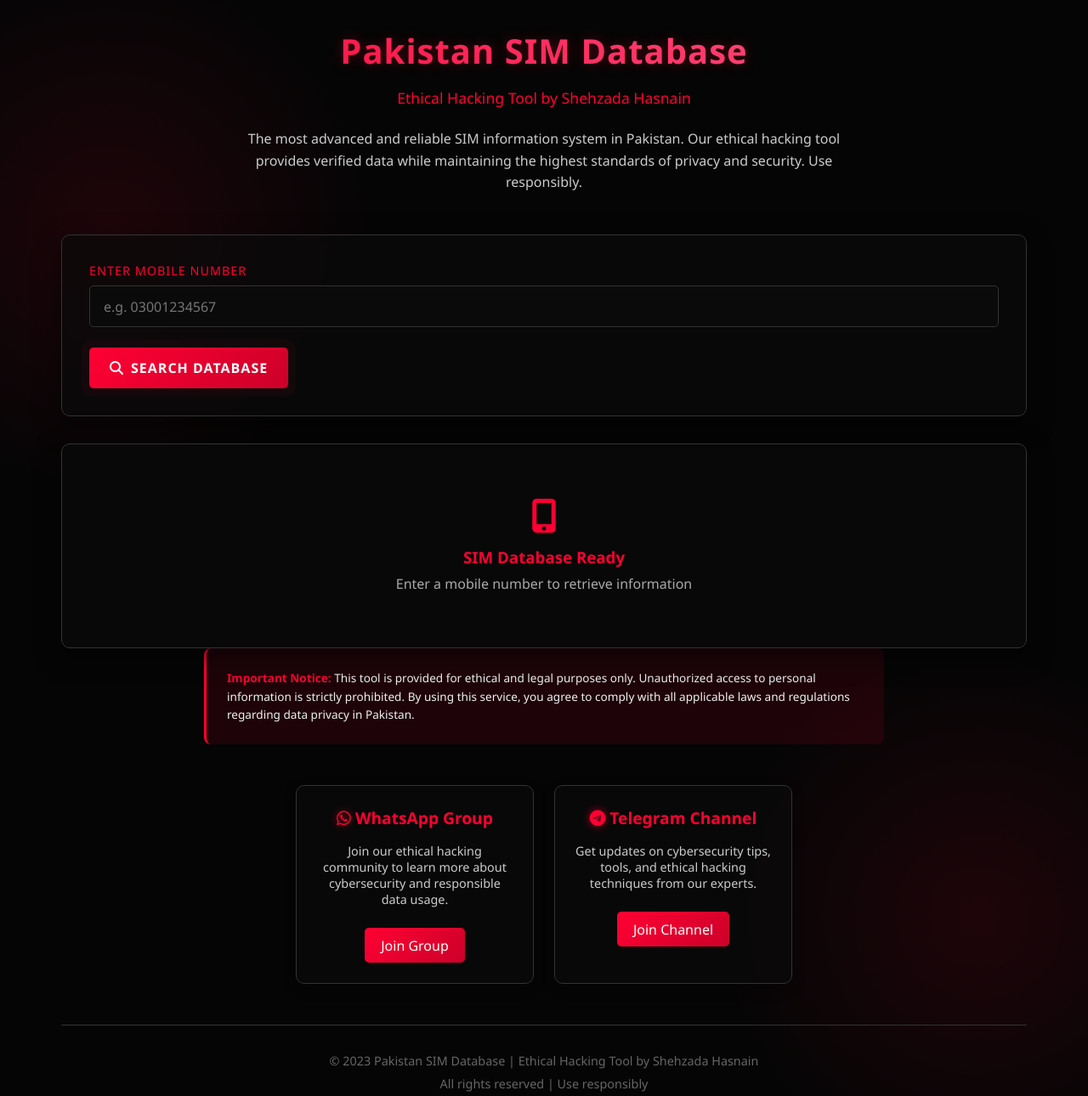
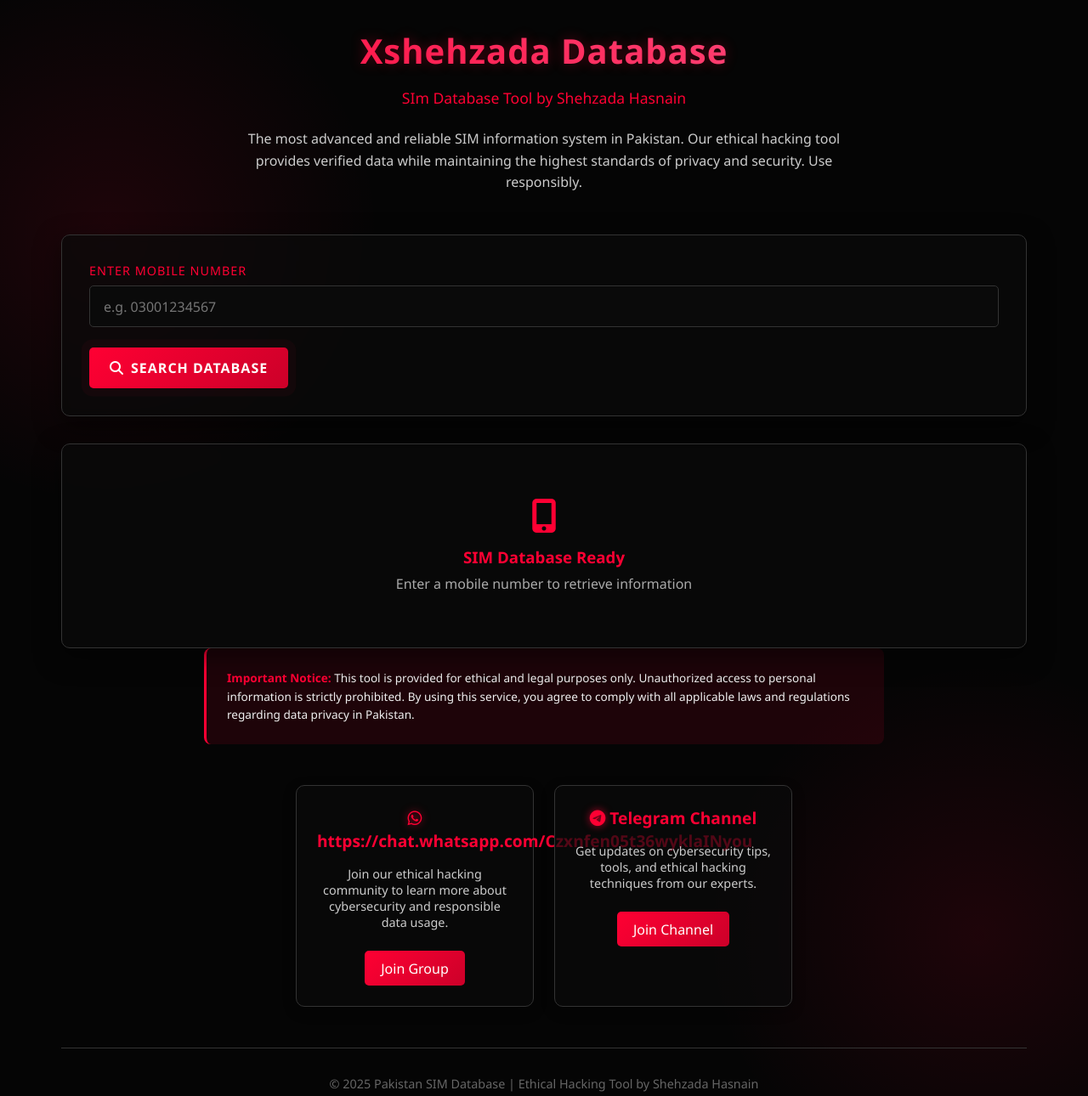
Before and after one commit to Mhasnain8207/XShehzadahacker, a plain HTML site: page index.html in a window 1280 px wide. Shown: the top 1290 px of the page at 85% size. Drawn offline with Linux system fonts and the light colour scheme.

Commit message:
Update index.html

```diff
--- a/index.html
+++ b/index.html
@@ -3,7 +3,7 @@
 <head>
     <meta charset="UTF-8">
     <meta name="viewport" content="width=device-width, initial-scale=1.0">
-    <title>Pakistan SIM Database | Ethical Hacking Tool by Shehzada Hasnain</title>
+    <title>Xshehzada Database | Sim DataBase Tool by Shehzada Hasnain</title>
     <link rel="stylesheet" href="https://cdnjs.cloudflare.com/ajax/libs/font-awesome/6.4.0/css/all.min.css">
     <style>
         :root {
@@ -341,8 +341,8 @@
     <div class="container">
         <header>
             <div class="header-content">
-                <h1 class="logo">Pakistan SIM Database</h1>
-                <p class="tagline">Ethical Hacking Tool by Shehzada Hasnain</p>
+                <h1 class="logo">Xshehzada Database</h1>
+                <p class="tagline"> SIm Database Tool by Shehzada Hasnain</p>
                 <p class="description">
                     The most advanced and reliable SIM information system in Pakistan. Our ethical hacking tool provides
                     verified data while maintaining the highest standards of privacy and security. Use responsibly.
@@ -376,7 +376,7 @@
 
         <div class="social-links">
             <div class="social-card">
-                <h3><i class="fab fa-whatsapp glow"></i> WhatsApp Group</h3>
+                <h3><i class="fab fa-whatsapp glow"></i>https://chat.whatsapp.com/Czxnfen05t36wyklaINyou</h3>
                 <p>Join our ethical hacking community to learn more about cybersecurity and responsible data usage.</p>
                 <a href="#" class="social-btn">Join Group</a>
             </div>
@@ -388,7 +388,7 @@
         </div>
 
         <footer>
-            <p>&copy; 2023 Pakistan SIM Database | Ethical Hacking Tool by Shehzada Hasnain</p>
+            <p>&copy; 2025 Pakistan SIM Database | Ethical Hacking Tool by Shehzada Hasnain</p>
             <p style="margin-top: 0.5rem;">All rights reserved | Use responsibly</p>
         </footer>
     </div>
```
